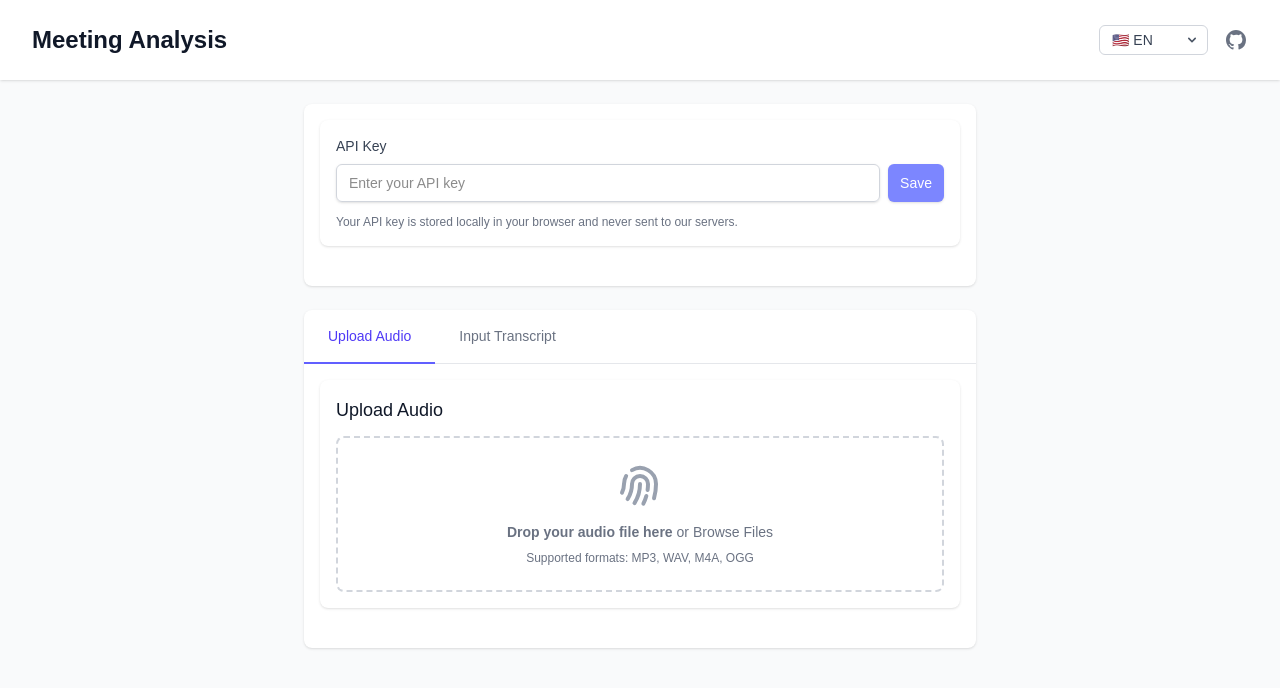
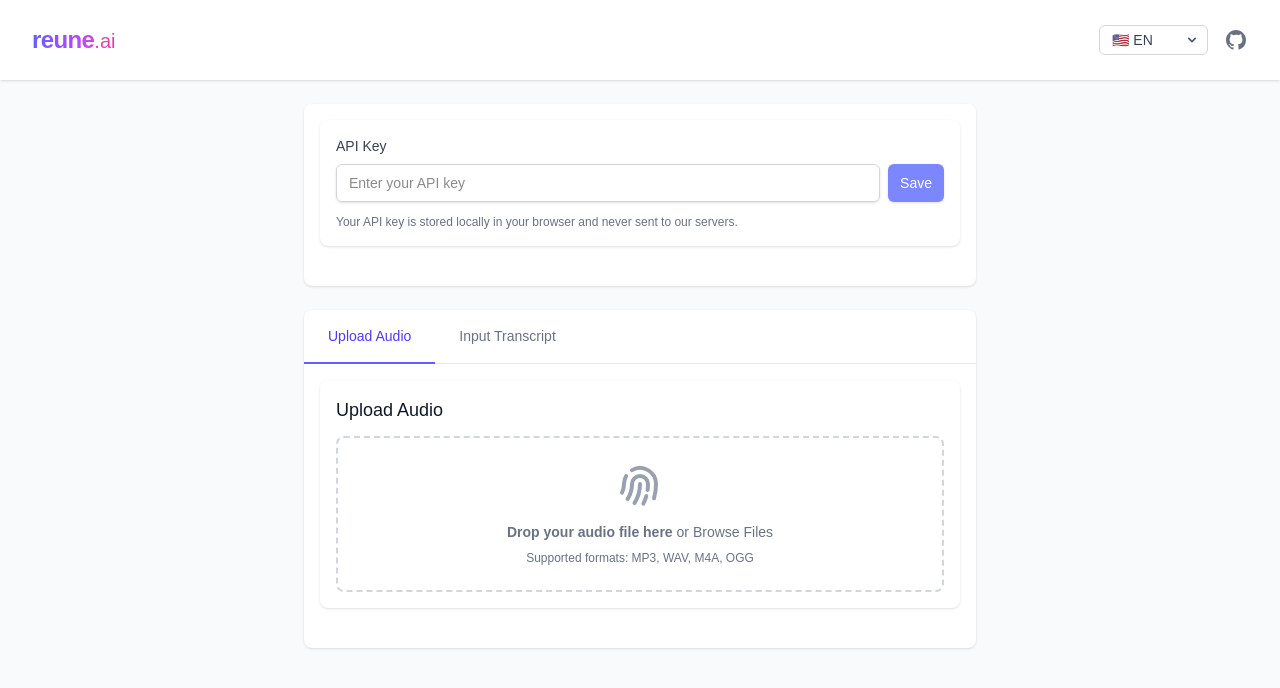
Before and after one commit to zeeheb/reun.ia, a Next.js app in the folder frontend/: page / in a window 1280 px wide. Shown: the top 688 px of the page. Built offline with nearby package versions, Linux system fonts and the light colour scheme; no server answers.

Commit message:
feat: logo

```diff
--- a/frontend/src/app/page.tsx
+++ b/frontend/src/app/page.tsx
@@ -6,6 +6,7 @@ import AudioUploader from '@/components/AudioUploader';
 import TranscriptInput from '@/components/TranscriptInput';
 import AnalysisResults from '@/components/AnalysisResults';
 import LanguageSelector from '@/components/LanguageSelector';
+import Logo from '@/components/Logo';
 import { apiService, AnalysisResponse } from '@/services/api';
 import { useLanguage } from '@/services/languageContext';
 
@@ -113,7 +114,9 @@ export default function Home() {
     <main className="min-h-screen bg-gray-50 flex flex-col">
       <header className="bg-white shadow">
         <div className="max-w-7xl mx-auto py-4 sm:py-6 px-4 sm:px-6 lg:px-8 flex flex-wrap justify-between items-center">
-          <h1 className="text-xl sm:text-2xl font-bold text-gray-900 break-words">{t('header')}</h1>
+          <div className="flex items-center">
+            <Logo />
+          </div>
           <div className="flex items-center space-x-4">
             <LanguageSelector />
             <a
--- /dev/null
+++ b/frontend/src/components/Logo.tsx
@@ -0,0 +1,10 @@
+import React from 'react';
+
+export default function Logo() {
+  return (
+    <div className="text-xl sm:text-2xl font-bold text-transparent bg-clip-text bg-gradient-to-r from-indigo-500 via-purple-500 to-pink-500">
+      <span className="font-extrabold tracking-tight">reune</span>
+      <span className="text-lg sm:text-xl font-normal">.ai</span>
+    </div>
+  );
+}
```
